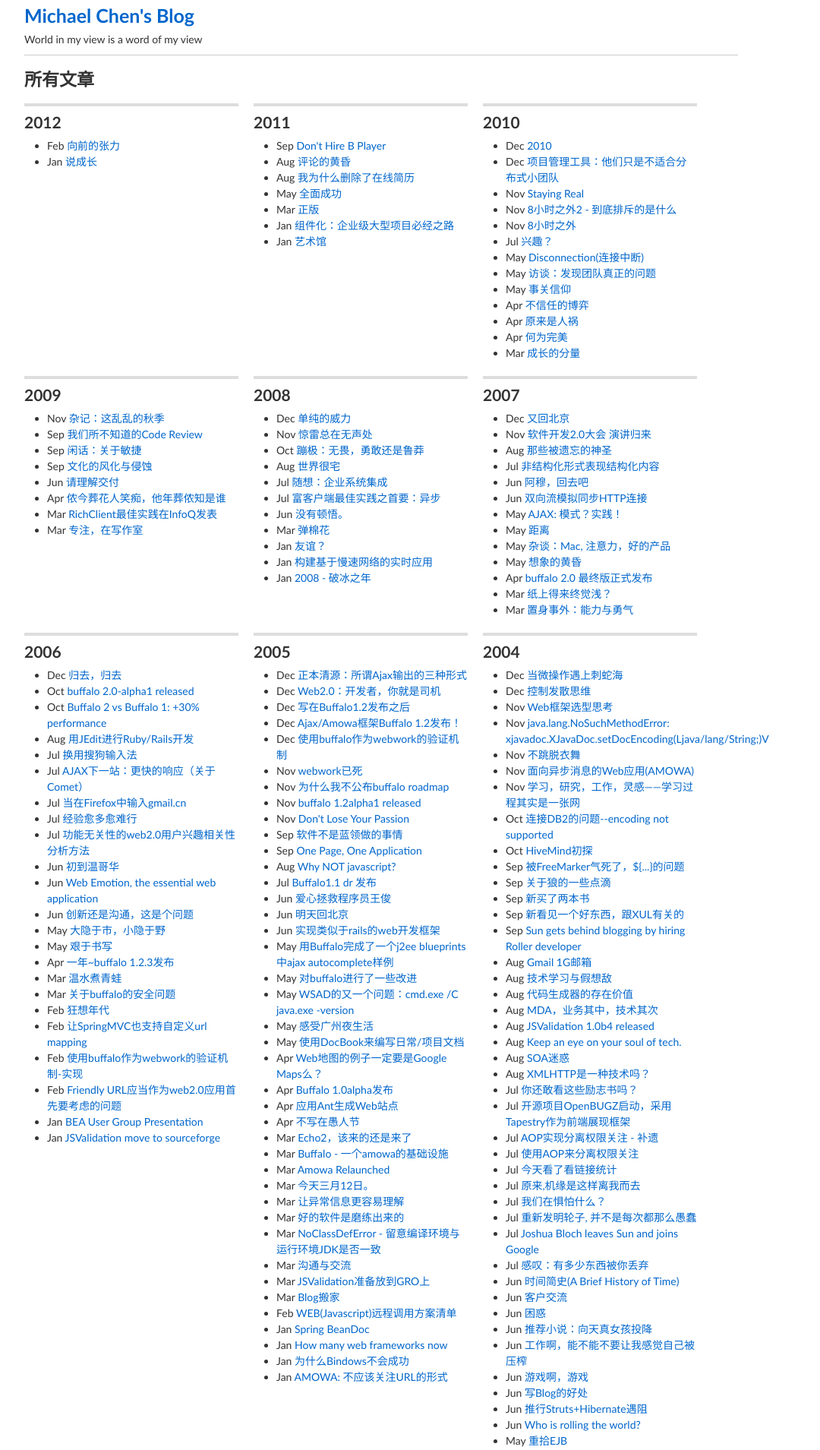
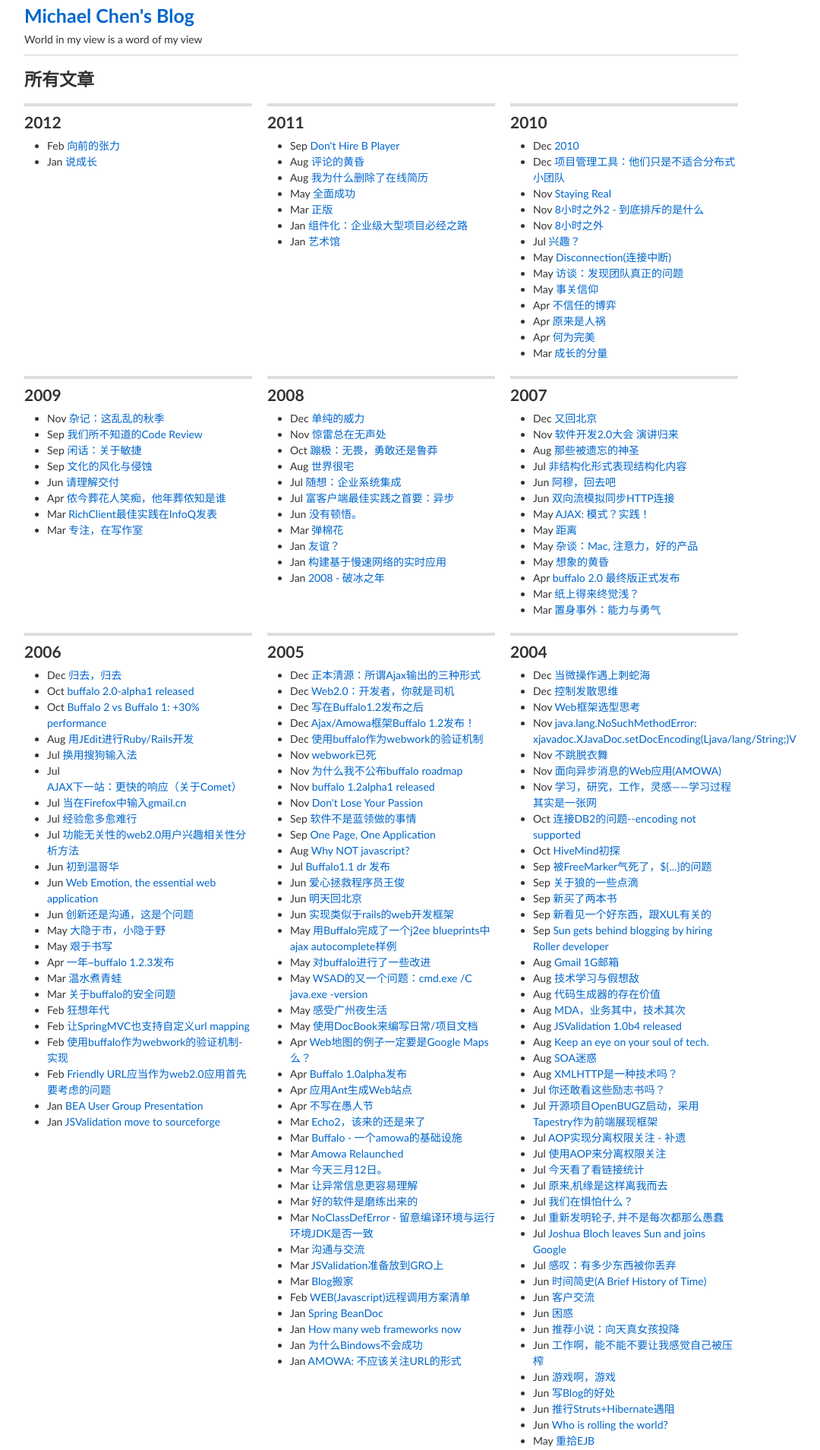
Before and after one commit to mechiland/mechiland.github.com, a Jekyll site: the page built from archives.html, in a window 1280 px wide. Shown: the top 1909 px of the page at 76% size, without its empty margins (138-1218 px from the left). Built offline with Jekyll 4.4.1, drawn with Linux system fonts in a browser that asks for light colours; Markdown is read by kramdown in place of the engine named in the settings.

Commit message:
refine two post format

```diff
--- a/_layouts/all.html
+++ b/_layouts/all.html
@@ -1,5 +1,3 @@
 {% include header.html %}
- <div class="grid_12">
     {{ content }}
-  </div>
 {% include footer.html %}
--- a/archives.html
+++ b/archives.html
@@ -3,11 +3,11 @@ layout: all
 title: 所有Blog
 ---
 
-<h2>所有文章</h2>
+<div class="grid_12"><h2>所有文章</h2></div>
 <div class="archives">
   {% for post in site.posts %}
     {% unless post.next %}
-      <div class="archive_year">
+      <div class="grid_4">
       <h3>{{ post.date | date: '%Y' }}</h3>
       <ul>
     {% else %}
@@ -15,7 +15,7 @@ title: 所有Blog
       {% capture nyear %}{{ post.next.date | date: '%Y' }}{% endcapture %}
       {% if year != nyear %}
         </ul></div>
-        <div class="archive_year">
+        <div class="grid_4">
         <h3>{{ post.date | date: '%Y' }}</h3>
         <ul>
       {% endif %}
--- a/css/master.css
+++ b/css/master.css
@@ -165,14 +165,11 @@ padding: 4px;
   margin-bottom: 20px;
 }
 
-.archive_year {
-  width: 30%;
-  float: left;
+.archives .grid_4 {
   border-top: 4px solid #ddd;
-  margin-right: 20px;
 }
 
-.archive_year h3 {
+.archives h3 {
   padding: 10px 0px;
   margin-bottom: 0px;
 }
```
Also changed, not shown: _posts/2010-11-02-325.md (+1 -1 lines), _posts/2011-01-02-352.md (+0 -2 lines).
